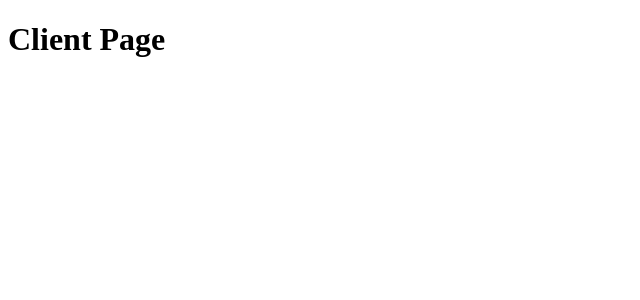
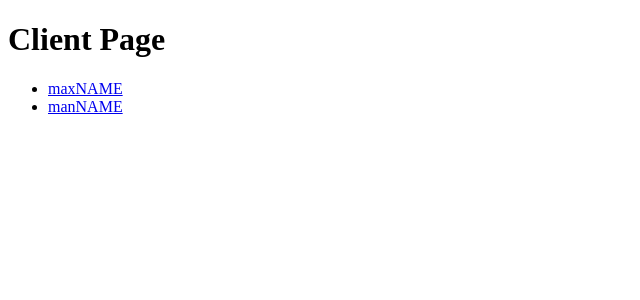
Before and after one commit to Wyld7K/File-Based-Routing-Project, a Next.js app: page /clients in a window 1280 px wide. Shown: the top 300 px of the page, without its empty margins (0-640 px from the left). Built offline with nearby package versions, Linux system fonts and the light colour scheme.

Commit message:
Nav to Dynamic Routes

```diff
--- a/pages/clients/index.tsx
+++ b/pages/clients/index.tsx
@@ -1,9 +1,23 @@
+import Link from 'next/link';
 import { useRouter } from 'next/router';
 const ClientsPage: React.FC = () => {
 	const router = useRouter();
+
+	const clients = [
+		{ id: 'max', name: 'maxNAME' },
+		{ id: 'man', name: 'manNAME' },
+	];
+
 	return (
 		<div>
 			<h1>Client Page</h1>
+			<ul>
+				{clients.map(client => (
+					<li key={client.id}>
+						<Link href={`/clients/${client.name}`}>{client.name}</Link>
+					</li>
+				))}
+			</ul>
 		</div>
 	);
 };
```
